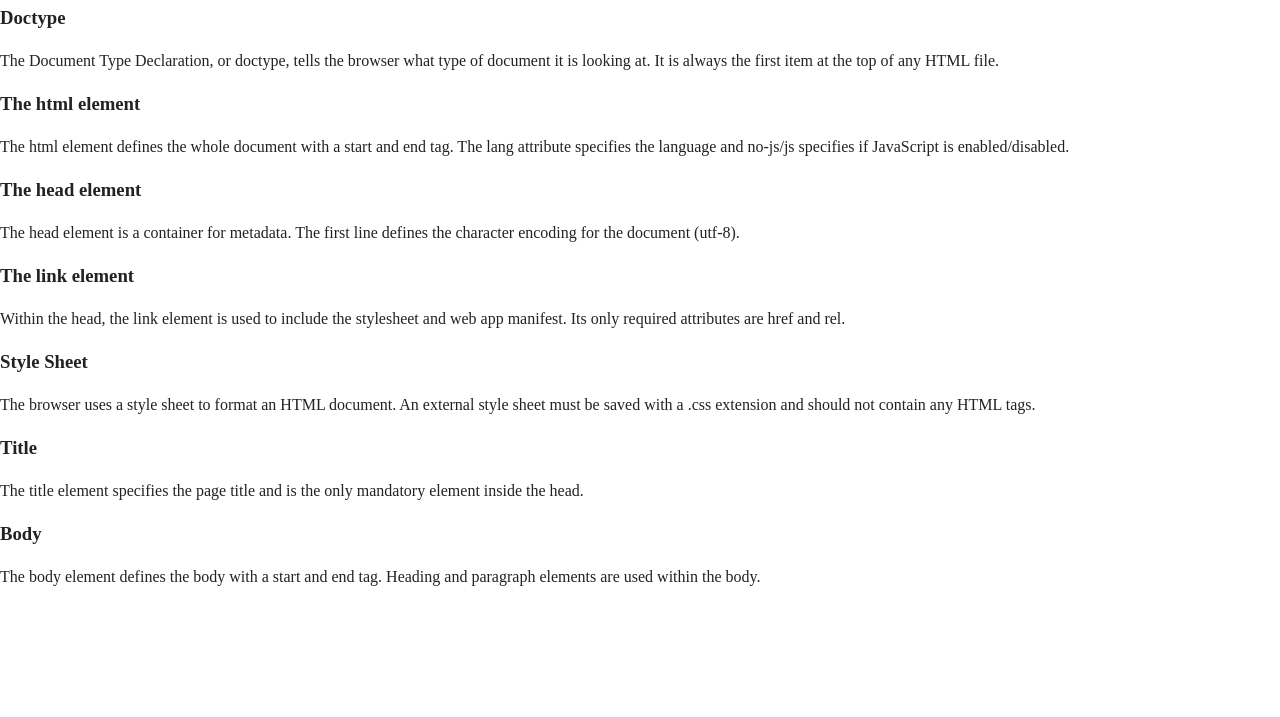
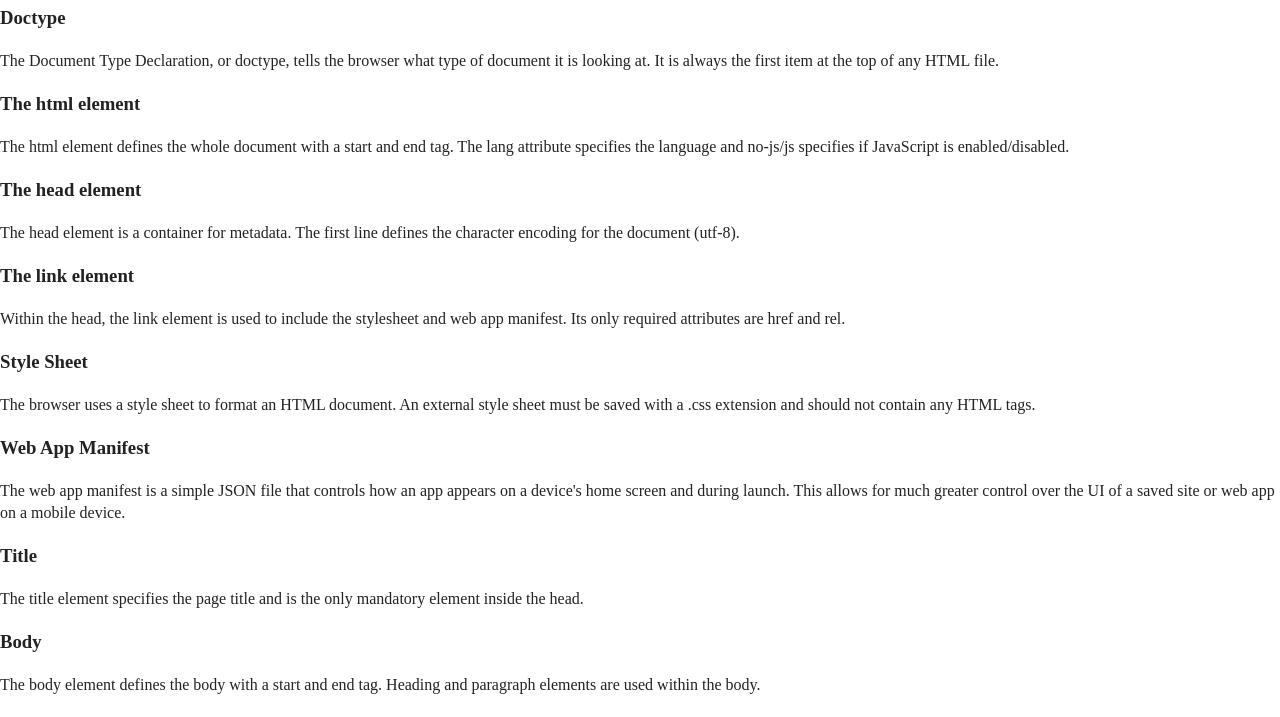
Before and after one commit to tjackson1317/htmlhw, a plain HTML site: page index.html in a window 1280 px wide. Shown: the part 83-800 px from the top of the page. Drawn offline with Linux system fonts and the light colour scheme.

Commit message:
feature: define web app manifest

```diff
--- a/index.html
+++ b/index.html
@@ -40,6 +40,10 @@
   <h3>Style Sheet</h3>
   The browser uses a style sheet to format an HTML document. An external style sheet must be saved with a .css extension and should not contain any HTML tags.
 
+  <h3>Web App Manifest</h3>
+  The web app manifest is a simple JSON file that controls how an app appears on a device's home screen and during launch. This allows for much greater
+  control over the UI of a saved site or web app on a mobile device.
+
   <h3>Title</h3>
   The title element specifies the page title and is the only mandatory element inside the head.
 
```
